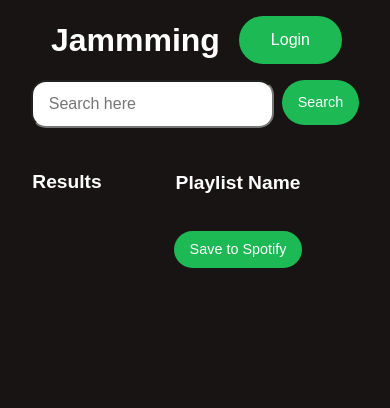
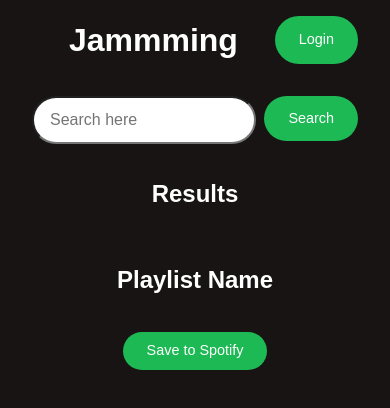
Before and after one commit to educanales/jammming-v2, a React (Vite) app: page / in a window 390 px wide. Shown: the top 408 px of the page. Built offline with nearby package versions, Linux system fonts and the light colour scheme.

Commit message:
Fix layout for small screens

```diff
--- a/src/App.css
+++ b/src/App.css
@@ -39,7 +39,6 @@ button {
   color: #fff;
   padding: 0.5rem 1.5rem;
   border-radius: 45px;
-  /* max-width: 10rem; */
   border: none;
 }
 
@@ -48,17 +47,22 @@ button:hover {
   cursor: pointer;
 }
 
+button:active {
+  transform: translateY(1px);
+}
+
 .search-bar {
   margin: 1rem auto;
-  margin-bottom: 1.5rem;
+  /* margin-bottom: 1rem; */
   display: flex;
   justify-content: center;
   gap: 0.5rem;
 }
 
 .search-bar input {
-  border-radius: 15px;
+  border-radius: 45px;
   max-width: 20rem;
+  width: 100%;
   height: 3rem;
   padding: 0 1rem;
 }
@@ -74,7 +78,7 @@ h1 {
 .main-container {
   display: grid;
   grid-template-columns: 1fr 1fr;
-  gap: 5rem;
+  gap: 3rem;
   margin: 1rem auto;
   max-width: 55rem;
 }
@@ -106,15 +110,17 @@ h1 {
 }
 
 input.header2 {
-  max-width: 15rem;
+  /* max-width: 15rem; */
+  width: 100%;
   background-color: #191414;
   color: #fff;
-  border: none;
+  border: 1px solid #191414;
   border-radius: 45px;
   font-size: 1.5em;
   font-weight: bold;
   text-align: center;
   cursor: pointer;
+  overflow: hidden;
 }
 
 input.header2:hover {
@@ -130,16 +136,11 @@ input.header2:hover {
 
 @media (max-width: 500px) {
   .main-container {
+    grid-template-columns: 1fr;
     gap: 1rem;
   }
 
   button {
-    padding: 0.5rem 1rem;
     font-size: 0.9rem;
   }
-
-  .header2 ,
-  input.header2 {
-    font-size: 1.2rem;
-  }
 }
--- a/src/components/Login.css
+++ b/src/components/Login.css
@@ -1,7 +1,7 @@
 header {
   display: flex;
   justify-content: center;
-  /* margin: 0 auto; */
+  margin-bottom: 2rem;
 }
 
 h1 {
@@ -11,11 +11,17 @@ h1 {
 .login-btn {
   text-decoration: none;
   color: #fff;
-  padding: 0.5rem 2rem;
+  padding: 0.5rem 1.5rem;
   background-color: #1DB954;
-  /* float: right; */
   border-radius: 45px;
   display: flex;
   align-items: center;
   margin-right: 1rem;
 }
+
+@media (max-width: 500px) {
+  .login-btn {
+    font-size: 0.9rem;
+    margin-right: 0;
+  }
+}
--- a/src/components/Playlist.jsx
+++ b/src/components/Playlist.jsx
@@ -58,8 +58,8 @@ export default function Playlist({ playlist, setPlaylist, handleDeleteFromPlayli
         type="text"
         value={playlistName}
         onChange={handleNameChange}
-        onFocus
-        onBlur
+        // onFocus
+        // onBlur
       />
       {list}
       <button
```
